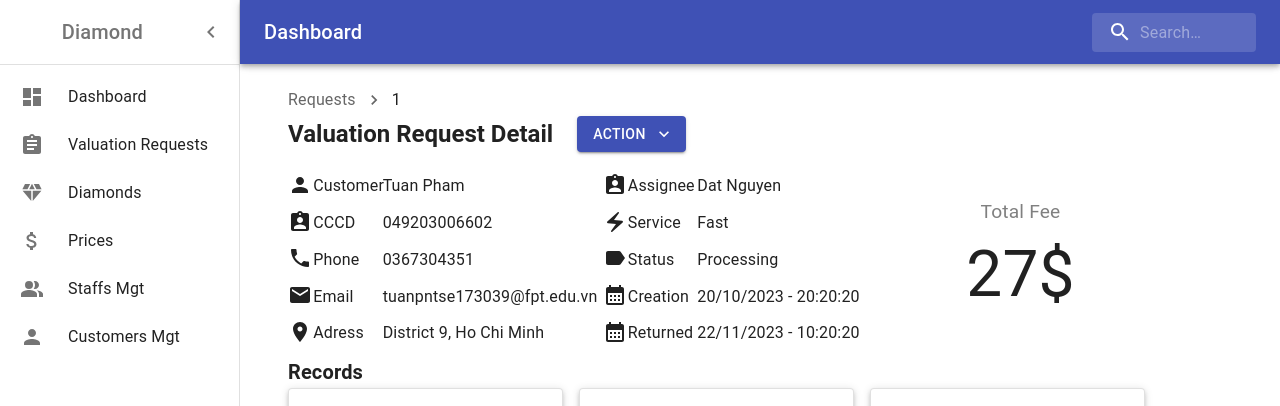
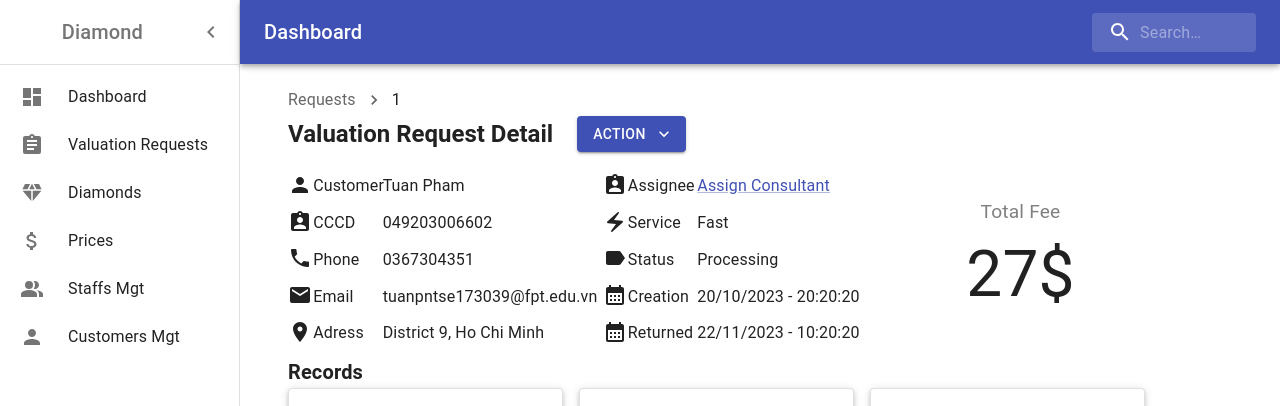
Before and after one commit to TuanPNTSE173039/diamond-valuation-system-fe, a React (Vite) app: page /requests/1 in a window 1280 px wide. Shown: the top 406 px of the page. Built offline with nearby package versions, Linux system fonts and the light colour scheme.

Commit message:
assign consultant staff feature

```diff
--- a/src/components/UI/Autocomplete.jsx
+++ b/src/components/UI/Autocomplete.jsx
@@ -428,7 +428,7 @@ const countries = [
   { code: "ZW", label: "Zimbabwe", phone: "263" },
 ];
 
-const UIAutocomplete = () => {
+const UIAutocomplete = ({ value, onChange }) => {
   return (
     <Autocomplete
       id="country-select-demo"
--- a/src/components/ValuationRequest/Detail.jsx
+++ b/src/components/ValuationRequest/Detail.jsx
@@ -4,7 +4,7 @@ import CustomBreadCrumb from "../UI/BreadCrumb.jsx";
 import UITable from "../UI/Table.jsx";
 import UIHeader from "../UI/UIHeader.jsx";
 import RecordList from "../valuation-request/RecordList.jsx";
-import ValuationRequestUserInfo from "../valuation-request/ValuationRequestUserInfo.jsx";
+import ValuationRequestGeneral from "./General.jsx";
 
 const ValuationRequestDetail = () => {
   const param = useParams();
@@ -12,7 +12,7 @@ const ValuationRequestDetail = () => {
     <>
       <CustomBreadCrumb level={param.requestId} />
       <UIHeader title={"Valuation Request Detail"} />
-      <ValuationRequestUserInfo />
+      <ValuationRequestGeneral />
       <RecordList />
       <UITable heading="Diamonds" />
       <AssignmentConsultant />
--- /dev/null
+++ b/src/components/ValuationRequest/General.jsx
@@ -0,0 +1,134 @@
+import AssignmentIndIcon from "@mui/icons-material/AssignmentInd";
+import CalendarMonthIcon from "@mui/icons-material/CalendarMonth";
+import ElectricBoltIcon from "@mui/icons-material/ElectricBolt";
+import EmailIcon from "@mui/icons-material/Email";
+import LabelIcon from "@mui/icons-material/Label";
+import LocalPhoneIcon from "@mui/icons-material/LocalPhone";
+import LocationOnIcon from "@mui/icons-material/LocationOn";
+import PersonIcon from "@mui/icons-material/Person";
+import Box from "@mui/material/Box";
+import Button from "@mui/material/Button";
+import Dialog from "@mui/material/Dialog";
+import DialogActions from "@mui/material/DialogActions";
+import DialogContent from "@mui/material/DialogContent";
+import DialogTitle from "@mui/material/DialogTitle";
+import Grid from "@mui/material/Grid";
+
+import Link from "@mui/material/Link";
+import Typography from "@mui/material/Typography";
+import * as React from "react";
+import { useState } from "react";
+import UIAutocomplete from "../UI/Autocomplete.jsx";
+import ValuationRequestUserInfor from "./UserInfor.jsx";
+
+const ValuationRequestGeneral = ({ valuationRequest }) => {
+  const [open, setOpen] = useState(false);
+  const [consultant, setConsultant] = useState(null);
+
+  const handleClickOpen = () => {
+    setOpen(true);
+  };
+
+  const handleClose = () => {
+    setOpen(false);
+  };
+
+  const handleSave = () => {
+    // Save the selected consultant here
+    // Then close the dialog
+    setOpen(false);
+  };
+  return (
+    <>
+      <Box sx={{ flexGrow: 1, mt: 1, color: "primary" }}>
+        <Grid container>
+          <Grid item xs={4}>
+            <ValuationRequestUserInfor icon={<PersonIcon />} title="Customer">
+              Tuan Pham
+            </ValuationRequestUserInfor>
+            <ValuationRequestUserInfor
+              icon={<AssignmentIndIcon />}
+              title="CCCD"
+            >
+              049203006602
+            </ValuationRequestUserInfor>
+            <ValuationRequestUserInfor icon={<LocalPhoneIcon />} title="Phone">
+              0367304351
+            </ValuationRequestUserInfor>
+            <ValuationRequestUserInfor icon={<EmailIcon />} title="Email">
+              tuanpntse173039@fpt.edu.vn
+            </ValuationRequestUserInfor>
+            <ValuationRequestUserInfor icon={<LocationOnIcon />} title="Adress">
+              District 9, Ho Chi Minh
+            </ValuationRequestUserInfor>
+          </Grid>
+          <Grid item xs={4}>
+            <ValuationRequestUserInfor
+              icon={<AssignmentIndIcon />}
+              title="Assignee"
+            >
+              {consultant ? (
+                consultant.label
+              ) : (
+                <Link onClick={handleClickOpen}>Assign Consultant</Link>
+              )}
+              <Dialog open={open} onClose={handleClose}>
+                <DialogTitle>Assign Consultant</DialogTitle>
+                <DialogContent>
+                  <UIAutocomplete onChange={setConsultant} />
+                </DialogContent>
+                <DialogActions>
+                  <Button onClick={handleClose} variant="text">
+                    Cancel
+                  </Button>
+                  <Button onClick={handleSave} variant="contained">
+                    Save
+                  </Button>
+                </DialogActions>
+              </Dialog>
+            </ValuationRequestUserInfor>
+            <ValuationRequestUserInfor
+              icon={<ElectricBoltIcon />}
+              title="Service"
+            >
+              Fast
+            </ValuationRequestUserInfor>
+            <ValuationRequestUserInfor icon={<LabelIcon />} title="Status">
+              Processing
+            </ValuationRequestUserInfor>
+            <ValuationRequestUserInfor
+              icon={<CalendarMonthIcon />}
+              title="Creation"
+            >
+              20/10/2023 - 20:20:20
+            </ValuationRequestUserInfor>
+            <ValuationRequestUserInfor
+              icon={<CalendarMonthIcon />}
+              title="Returned"
+            >
+              22/11/2023 - 10:20:20
+            </ValuationRequestUserInfor>
+          </Grid>
+          <Grid item xs={4} sx={{ position: "relative" }}>
+            <Box
+              sx={{
+                position: "absolute",
+                top: "50%",
+                left: "50%",
+                transform: "translate(-100%, -50%)",
+                textAlign: "center",
+              }}
+            >
+              <Typography sx={{ fontSize: "1.2rem", color: "gray" }}>
+                Total Fee
+              </Typography>
+              <Box sx={{ fontSize: "4rem" }}>27$</Box>
+            </Box>
+          </Grid>
+        </Grid>
+      </Box>
+    </>
+  );
+};
+
+export default ValuationRequestGeneral;
--- a/src/components/valuation-request/ValuationRequestUserInfoItem.jsx
+++ b/src/components/ValuationRequest/UserInfor.jsx
@@ -1,10 +1,6 @@
 import Box from "@mui/material/Box";
 
-export default function ValuationRequestUserInfoItem({
-  icon,
-  title,
-  children,
-}) {
+export default function ValuationRequestUserInfor({ icon, title, children }) {
   return (
     <Box
       sx={{
--- a/src/components/valuation-request/ValuationRequestUserInfo.jsx
+++ /dev/null
@@ -1,90 +0,0 @@
-import * as React from "react";
-import Box from "@mui/material/Box";
-import Grid from "@mui/material/Grid";
-import PersonIcon from "@mui/icons-material/Person";
-import ValuationRequestUserInfoItem from "./ValuationRequestUserInfoItem.jsx";
-import AssignmentIndIcon from "@mui/icons-material/AssignmentInd";
-import LocalPhoneIcon from "@mui/icons-material/LocalPhone";
-import EmailIcon from "@mui/icons-material/Email";
-import LocationOnIcon from "@mui/icons-material/LocationOn";
-import ElectricBoltIcon from "@mui/icons-material/ElectricBolt";
-import CalendarMonthIcon from "@mui/icons-material/CalendarMonth";
-import LabelIcon from "@mui/icons-material/Label";
-import Typography from "@mui/material/Typography";
-
-export default function ValuationRequestUserInfo() {
-  return (
-    <Box sx={{ flexGrow: 1, mt: 1, color: "primary" }}>
-      <Grid container>
-        <Grid item xs={4}>
-          <ValuationRequestUserInfoItem icon={<PersonIcon />} title="Customer">
-            Tuan Pham
-          </ValuationRequestUserInfoItem>
-          <ValuationRequestUserInfoItem
-            icon={<AssignmentIndIcon />}
-            title="CCCD"
-          >
-            049203006602
-          </ValuationRequestUserInfoItem>
-          <ValuationRequestUserInfoItem icon={<LocalPhoneIcon />} title="Phone">
-            0367304351
-          </ValuationRequestUserInfoItem>
-          <ValuationRequestUserInfoItem icon={<EmailIcon />} title="Email">
-            tuanpntse173039@fpt.edu.vn
-          </ValuationRequestUserInfoItem>
-          <ValuationRequestUserInfoItem
-            icon={<LocationOnIcon />}
-            title="Adress"
-          >
-            District 9, Ho Chi Minh
-          </ValuationRequestUserInfoItem>
-        </Grid>
-        <Grid item xs={4}>
-          <ValuationRequestUserInfoItem
-            icon={<AssignmentIndIcon />}
-            title="Assignee"
-          >
-            Dat Nguyen
-          </ValuationRequestUserInfoItem>
-          <ValuationRequestUserInfoItem
-            icon={<ElectricBoltIcon />}
-            title="Service"
-          >
-            Fast
-          </ValuationRequestUserInfoItem>
-          <ValuationRequestUserInfoItem icon={<LabelIcon />} title="Status">
-            Processing
-          </ValuationRequestUserInfoItem>
-          <ValuationRequestUserInfoItem
-            icon={<CalendarMonthIcon />}
-            title="Creation"
-          >
-            20/10/2023 - 20:20:20
-          </ValuationRequestUserInfoItem>
-          <ValuationRequestUserInfoItem
-            icon={<CalendarMonthIcon />}
-            title="Returned"
-          >
-            22/11/2023 - 10:20:20
-          </ValuationRequestUserInfoItem>
-        </Grid>
-        <Grid item xs={4} sx={{ position: "relative" }}>
-          <Box
-            sx={{
-              position: "absolute",
-              top: "50%",
-              left: "50%",
-              transform: "translate(-100%, -50%)",
-              textAlign: "center",
-            }}
-          >
-            <Typography sx={{ fontSize: "1.2rem", color: "gray" }}>
-              Total Fee
-            </Typography>
-            <Box sx={{ fontSize: "4rem" }}>27$</Box>
-          </Box>
-        </Grid>
-      </Grid>
-    </Box>
-  );
-}
```
